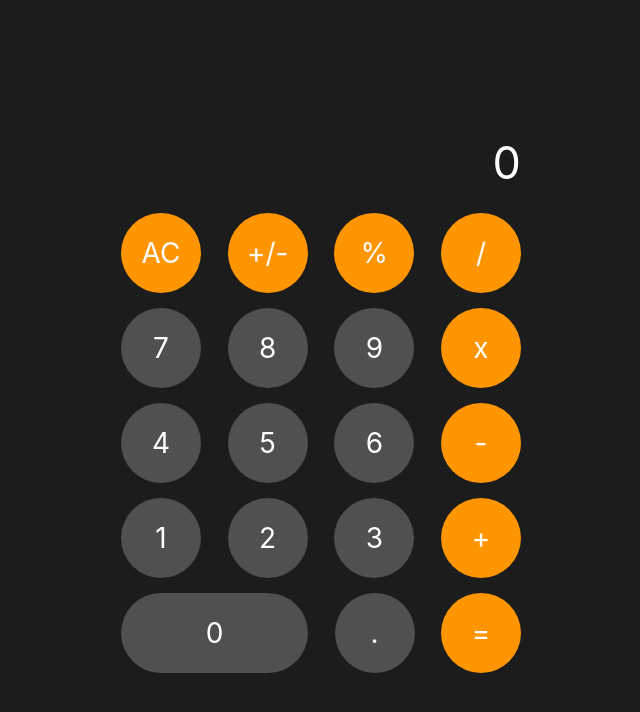
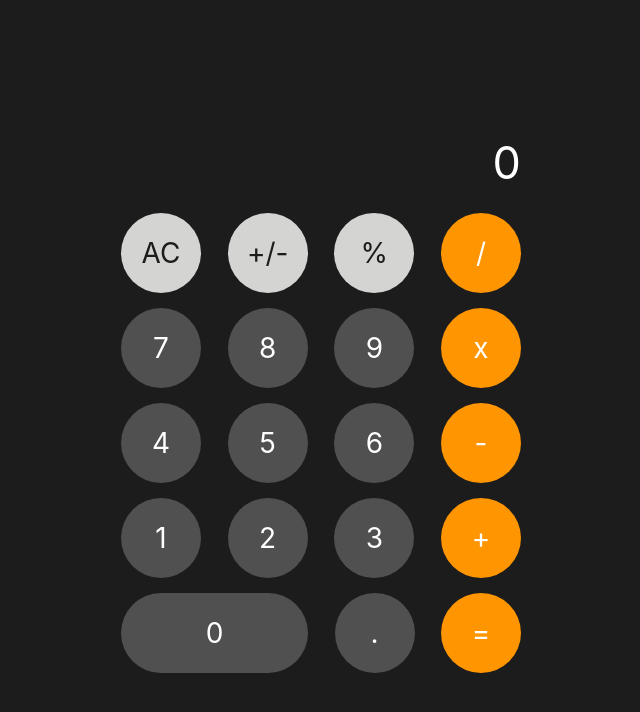
Before and after one commit to koreymadden/calculator, a React (Create React App) app: page / in a window 1280 px wide. Shown: the top 712 px of the page, without its empty margins (319-959 px from the left). Built offline with nearby package versions, Linux system fonts and the light colour scheme.

Commit message:
additional styles for specific buttons

```diff
--- a/src/App.css
+++ b/src/App.css
@@ -77,6 +77,11 @@ body {
 	animation: ripple 1s ease-in;
 }
 
+.special-operation {
+	background-color: var(--lightgrey);
+	color: #1c1c1c;
+}
+
 .button:hover {
 	opacity: 0.75;
 }
--- a/src/components/Calculator.js
+++ b/src/components/Calculator.js
@@ -87,14 +87,16 @@ function Calculator() {
 			<div className='display'>{currentDisplay}</div>
 			<div className='buttons'>
 				<div className='row'>
-					<div className='button' onClick={handleClear}>
+					<div className='button special-operation' onClick={handleClear}>
 						AC
 					</div>
-					<div className='button' onClick={handlePosNeg}>
+					<div className='button special-operation' onClick={handlePosNeg}>
 						+/-
 					</div>
 					<div
-						className={`button ${operator === '%' ? 'selected' : null}`}
+						className={`button special-operation ${
+							operator === '%' ? 'selected' : null
+						}`}
 						onClick={handlePercentage}
 					>
 						%
```
